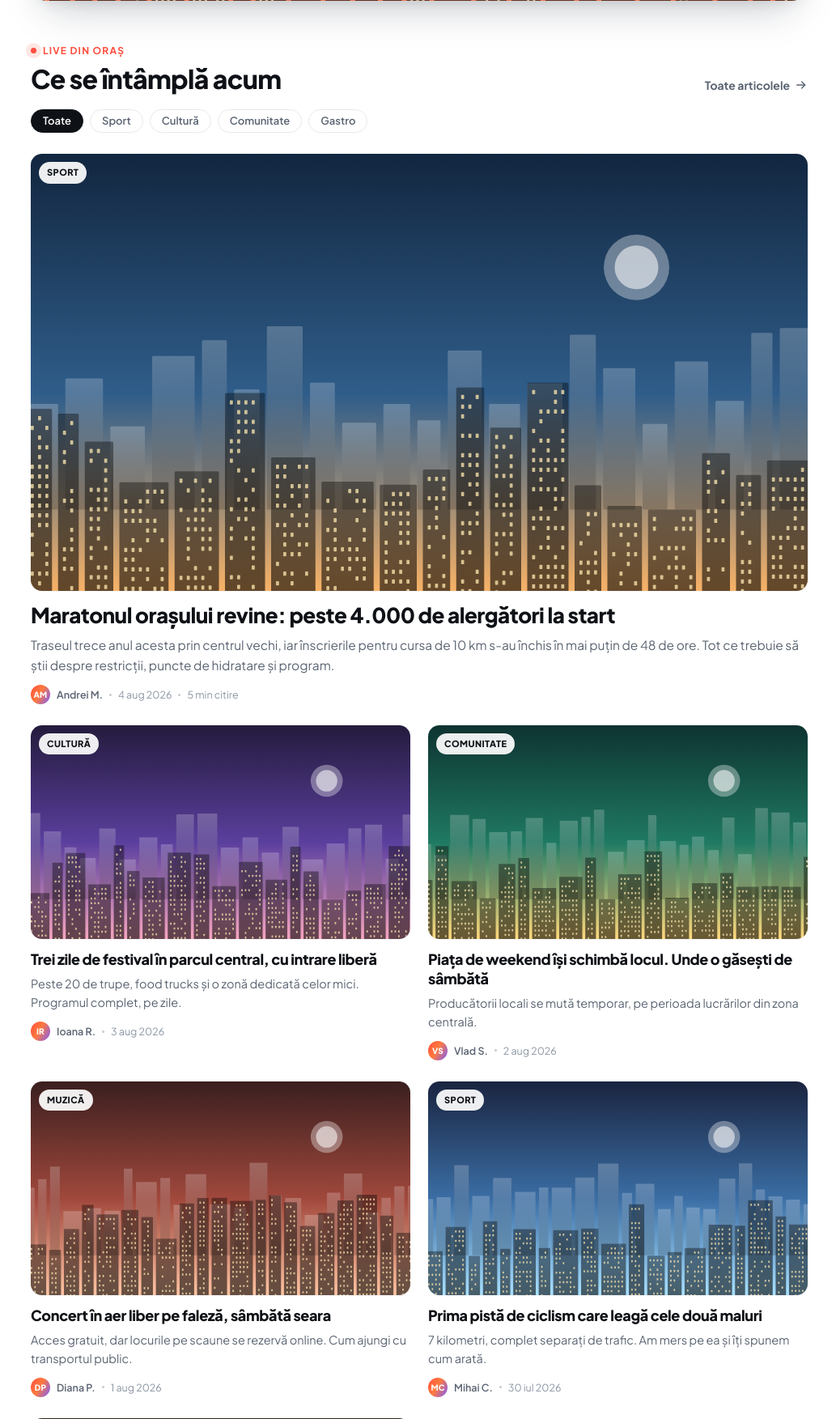
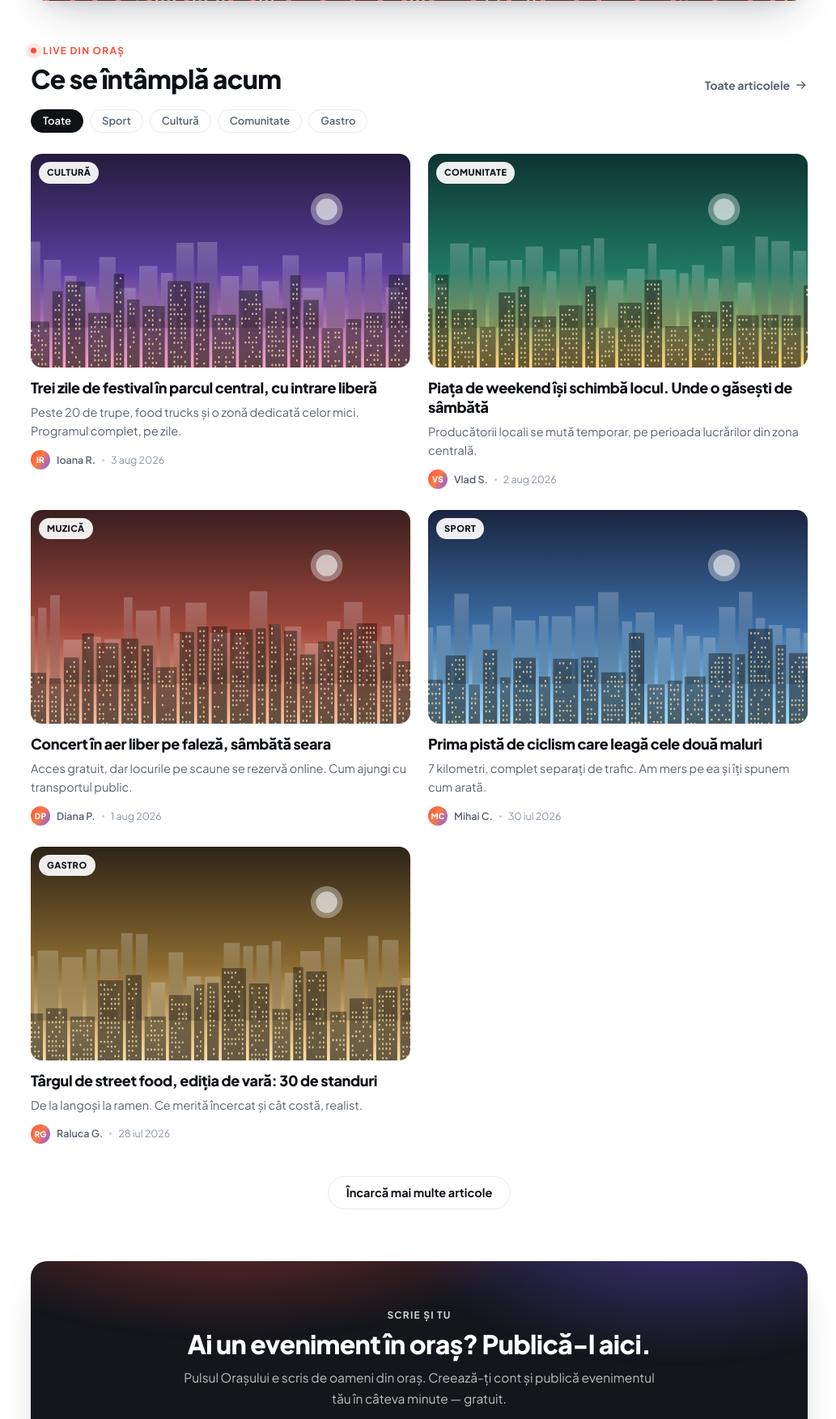
Before and after one commit to mrsilviuro/Pulsul-Orasului, a PHP site: page /pulsulorasului/ in a window 1280 px wide. Shown: the part 620-2373 px from the top of the page at 81% size, without its empty margins (122-1155 px from the left). Run offline with PHP 8.4, Linux system fonts and the light colour scheme.

Commit message:
Add files via upload

```diff
--- a/index.php
+++ b/index.php
@@ -71,25 +71,6 @@ require __DIR__ . '/inc/antet.php';
 
     <!-- Grilă articole -->
     <div class="grid">
-
-      <article class="card card--wide">
-        <a class="card__media" href="articol.php">
-          <img src="assets/img/posts/post-1.svg" alt="" width="1280" height="720" loading="lazy" decoding="async">
-          <span class="card__tag">Sport</span>
-        </a>
-        <div class="card__body">
-          <h2 class="card__title"><a href="articol.php">Maratonul orașului revine: peste 4.000 de alergători la start</a></h2>
-          <p class="card__excerpt">Traseul trece anul acesta prin centrul vechi, iar înscrierile pentru cursa de 10 km s-au închis în mai puțin de 48 de ore. Tot ce trebuie să știi despre restricții, puncte de hidratare și program.</p>
-          <div class="card__meta">
-            <span class="avatar" aria-hidden="true">AM</span>
-            <span class="card__author">Andrei M.</span>
-            <span class="dot" aria-hidden="true"></span>
-            <time datetime="2026-08-04">4 aug 2026</time>
-            <span class="dot" aria-hidden="true"></span>
-            <span>5 min citire</span>
-          </div>
-        </div>
-      </article>
 
       <article class="card">
         <a class="card__media" href="articol.php">
```
